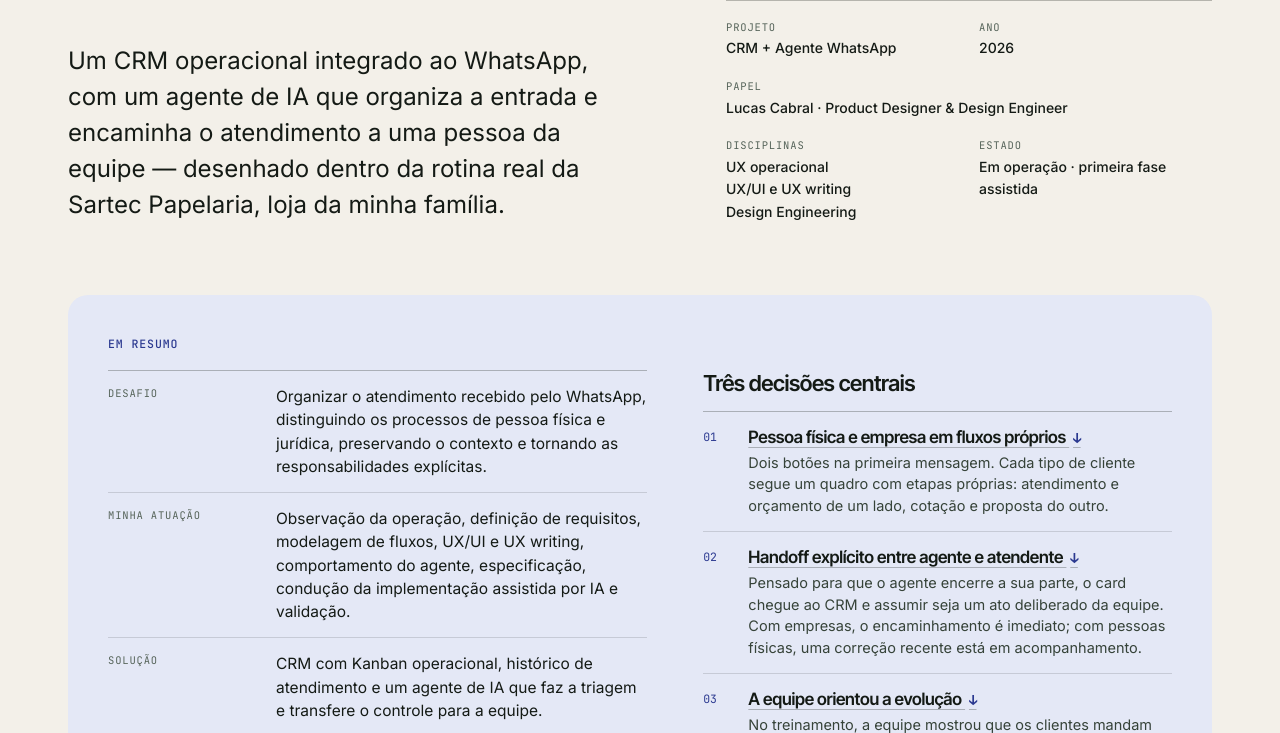
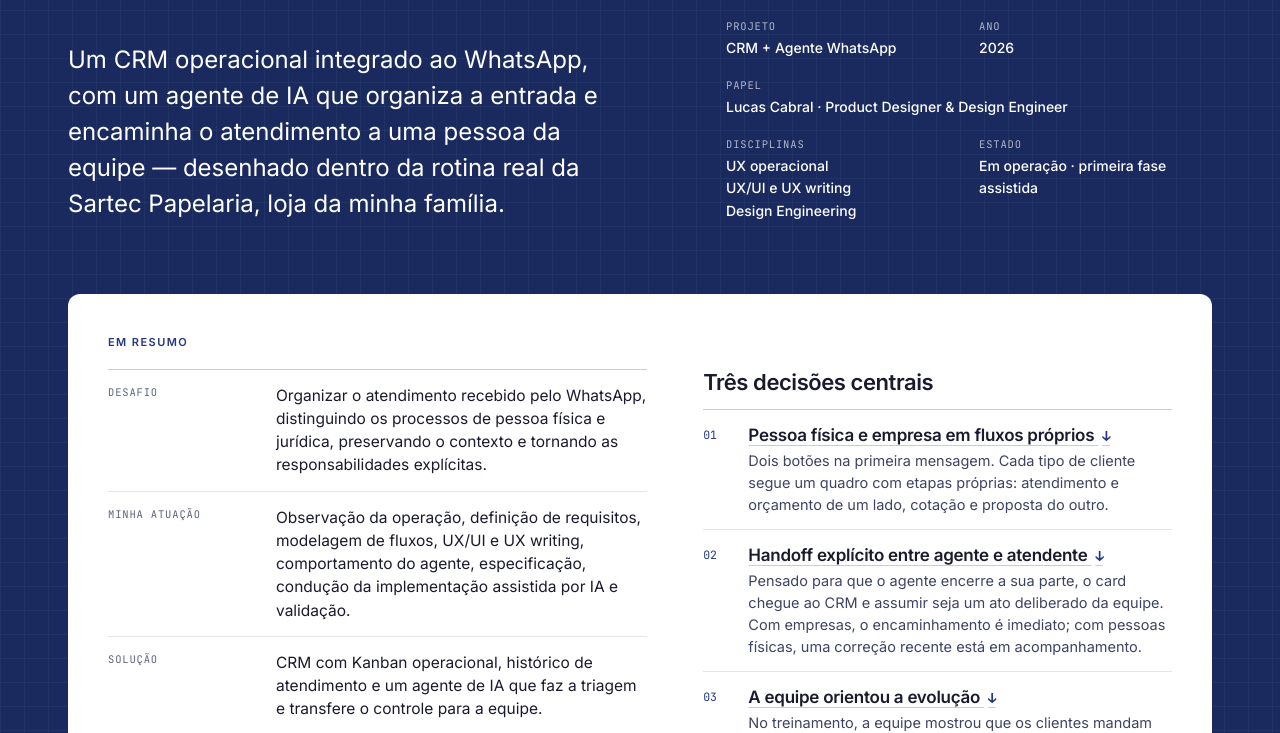
Before and after one commit to Suertesoy/portifolio-lucas-alves-cabral, a website: page cases/sartec/index.html in a window 1280 px wide. Shown: the part 651-1384 px from the top of the page. Drawn offline with Linux system fonts and the light colour scheme.

Commit message:
feat(cases): each case wears its own product's identity (Ciclo 4E)
The base case system (pesca/case.css) declared the portfolio palette and
Sartec/UNIEDU only partly overrode it; nav, device frame, lightbox and the
clover mark were hard-coded green. Those are now tokens with the old values
as defaults, and each case re-points them in its own skin:

- Pesca (new pesca/skin.css): Loja dark premium for nav, hero and dark
  chapters (#161513, #F4EFE6, gold #E4B724, the Loja's serif for brand
  moments); Painel warm canvas for reading sections (#FAF8F3, gold-700 for
  small accents, ink focus ring); done/paid stay emerald.
- Sartec: the CRM panel instead of the shop's commercial blue/red — navy
  header bar for nav, hero and dark chapters, #F0F2F7 with white cards,
  Inter, the panel's labels and radii, brand-red #CC2222 / #A31B1B.
- UNIEDU: DS neutrals for frames and lightbox, white light-mode card for the
  summary, the app's button shape.
- Shell: at <=400px the other-work labels and Before/After tabs no longer
  overflow (pre-existing in EN/ES at 320px).

No content, translations or behaviour changed.

Co-Authored-By: Claude Opus 5.5 <noreply@anthropic.com>

```diff
--- a/cases/pesca/case.css
+++ b/cases/pesca/case.css
@@ -1,7 +1,8 @@
 /* =========================================================
    CASE — PESCA DELIVERY · "Beyond the storefront."
-   Organic Intelligence: warm paper, sage, carbon.
-   The Pesca identity (dark premium) appears only as project content.
+   This file is also the case SYSTEM: Sartec and UNIEDU load it as their base, so the values below are neutral defaults
+   (the portfolio's own palette). Each case paints itself by re-pointing these tokens in its own skin, loaded after
+   ../case-shell.css: pesca/skin.css, sartec/case.css, uniedu/case.css (Ciclo 4E).
    ========================================================= */
 
 :root{
@@ -24,6 +25,9 @@
   --on-dark-faint:rgba(237,235,228,.5);
   --line-dark:rgba(237,235,228,.16);
   --amber:#E8B62A;
+  --nav-bg:rgba(243,240,233,.86);
+  --lb-backdrop:rgba(8,11,9,.97);
+  --shot-bg:#0B1018;
   --shell:1240px;
   --gutter:20px;
   --ease:cubic-bezier(.22,.61,.36,1);
@@ -73,7 +77,7 @@ h3{font-size:clamp(20px,2.4vw,26px);line-height:1.15;letter-spacing:-.02em}
 .on-dark .tag{border-color:var(--line-dark);color:var(--on-dark-soft)}
 
 /* ---------- nav ---------- */
-.cnav{position:sticky;top:0;z-index:50;background:rgba(243,240,233,.86);backdrop-filter:blur(14px);-webkit-backdrop-filter:blur(14px);border-bottom:1px solid var(--line)}
+.cnav{position:sticky;top:0;z-index:50;background:var(--nav-bg);backdrop-filter:blur(14px);-webkit-backdrop-filter:blur(14px);border-bottom:1px solid var(--line)}
 .cnav-in{display:flex;align-items:center;justify-content:space-between;gap:12px;height:60px}
 .back{display:inline-flex;align-items:center;gap:8px;text-decoration:none;font-size:14px;font-weight:500;padding:10px 12px;margin-left:-12px;border-radius:999px;min-height:44px}
 .back:hover{background:var(--paper-2)}
@@ -122,7 +126,7 @@ section{position:relative}
 /* ---------- 03 gallery ---------- */
 .gallery{display:grid;grid-template-columns:repeat(2,1fr);gap:16px 14px}
 .shot{display:block;text-align:left;width:100%}
-.shot-frame{display:block;background:#0B1018;border-radius:18px;padding:10px;transition:transform .35s var(--ease);position:relative}
+.shot-frame{display:block;background:var(--shot-bg);border-radius:18px;padding:10px;transition:transform .35s var(--ease);position:relative}
 .shot-frame img{border-radius:10px;width:100%;height:auto;aspect-ratio:410/870;object-fit:cover}
 .shot:hover .shot-frame{transform:translateY(-4px)}
 .shot-cap{display:block;margin-top:12px;font-size:13px;line-height:1.4;color:var(--on-dark-soft)}
@@ -135,7 +139,7 @@ section{position:relative}
 /* lightbox */
 html:has(dialog[open]){overflow:hidden}
 dialog.lb{border:0;background:transparent;max-width:100vw;max-height:100vh;width:100%;height:100%;margin:0;padding:0;color:#fff}
-dialog.lb::backdrop{background:rgba(8,11,9,.97)}
+dialog.lb::backdrop{background:var(--lb-backdrop)}
 .lb-in{height:100%;display:grid;grid-template-rows:auto 1fr auto;padding:12px var(--gutter) 20px;gap:12px}
 .lb-top{display:flex;justify-content:space-between;align-items:center;font-family:var(--font-mono);font-size:12px;letter-spacing:.06em;color:var(--on-dark-soft)}
 .lb-btn{min-width:44px;min-height:44px;border-radius:999px;border:1px solid var(--line-dark);display:inline-grid;place-items:center;color:#fff;padding:0 14px;font-size:14px}
--- /dev/null
+++ b/cases/pesca/skin.css
@@ -0,0 +1,88 @@
+/* =========================================================
+   CASE — PESCA DELIVERY · skin (Ciclo 4E)
+   Loaded by this page only, after ../case-shell.css. case.css is the shared case system, so the Pesca identity lives here,
+   tokens first, taken from the product's own code (pesca-delivery, feature/scaffold-golden-001):
+   - Loja, app/globals.css ("dark premium"): #161513 bg, #1F1E1C surface, #262523 elevated, #F4EFE6 text, #AAA59C muted,
+     #E4B724 gold (accent, active state, focus; never a large fill), #17130A text on gold, a serif for brand moments only.
+   - Painel, app/painel/painel-theme.css: #FAF8F3 canvas, warm neutrals (#F1ECE0, #6A6250, #3F3A2E, #17130A),
+     gold-700 #6E5000 for text on cream, a 2px ink focus ring; emerald / amber keep their operational meaning.
+   Dark = the Loja (nav, hero, dark chapters). Light = the Painel (the reading sections).
+   Contrast (WCAG 2.x formula): #6E5000 on #F1ECE0 6.34:1 · #6A6250 on #F1ECE0 5.13:1 · #E4B724 on #161513 9.64:1 ·
+   #AAA59C on #1F1E1C 6.80:1 · #17130A on #E4B724 9.79:1 · #047857 on #FFFFFF 5.48:1.
+   ========================================================= */
+:root {
+  --paper: #FAF8F3;            /* Painel canvas */
+  --paper-2: #F1ECE0;          /* Painel slate-100 */
+  --paper-3: #E7E0CF;
+  --ink: #17130A;
+  --ink-soft: #3F3A2E;
+  --muted: #6A6250;
+  --line: rgba(23, 19, 10, .13);
+  --line-strong: rgba(23, 19, 10, .26);
+  --green: #6E5000;            /* accent on paper → gold-700 */
+  --green-deep: #161513;       /* filled pills, toggles, the system lane → the Loja's ground */
+  --carbon: #161513;
+  --carbon-2: #1F1E1C;
+  --sage: #E4B724;             /* accent on dark → the brand gold */
+  --sage-soft: #FBF4D9;        /* gold-50 */
+  --on-dark: #F4EFE6;
+  --on-dark-soft: rgba(244, 239, 230, .76);
+  --on-dark-faint: #AAA59C;
+  --line-dark: rgba(255, 255, 255, .1);
+  --amber: #E4B724;
+  --on-gold: #17130A;
+  --ok: #047857;               /* done / paid: emerald, as in the Painel */
+  --ok-soft: #ECFDF5;
+  --ok-line: #6EE7B7;
+  --serif: "Iowan Old Style", "Palatino Linotype", Palatino, "Book Antiqua", Georgia, "Times New Roman", serif;   /* the Loja's own stack */
+  --nav-bg: rgba(22, 21, 19, .92);
+  --lb-backdrop: rgba(14, 13, 11, .97);
+  --shot-bg: #0F0E0C;
+  --dev-frame: linear-gradient(150deg, #3A3732 0%, #1A1917 34%, #0C0B0A 100%);
+}
+:focus-visible { outline-color: var(--ink); }
+
+/* ---------- the Loja: nav + hero re-point the reading tokens to dark ---------- */
+.cnav, .hero {
+  --ink: var(--on-dark);
+  --ink-soft: var(--on-dark-soft);
+  --muted: var(--on-dark-faint);
+  --line: var(--line-dark);
+  --line-strong: rgba(255, 255, 255, .18);
+  --paper: var(--carbon);
+  --paper-2: #262523;
+  --green: var(--sage);
+  --mark: #8FB09A;             /* the portfolio's clover, in the portfolio's on-dark green */
+  color: var(--ink);
+}
+.cnav :focus-visible, .hero :focus-visible { outline-color: var(--sage); }
+.lang-btn[aria-current="true"] { background: var(--amber); color: var(--on-gold); }
+.hero { background: var(--carbon); }
+.hero h1 { font-family: var(--serif); font-weight: 400; letter-spacing: -.035em; line-height: .9; }
+/* the summary is the Painel inside the Loja: a light card, readable at length */
+.hero .brief {
+  --ink: #17130A; --ink-soft: #3F3A2E; --muted: #6A6250; --line: rgba(23, 19, 10, .13); --line-strong: rgba(23, 19, 10, .26); --green: #6E5000;
+  background: #FAF8F3; color: var(--ink);
+}
+.hero .brief :focus-visible { outline-color: var(--ink); }
+
+/* ---------- display accents on paper: gold-700 is a text colour for small type in the Painel; at display size it reads
+   olive, so the big words stay ink and carry the brand gold as a rule underneath (on dark they are gold, as in the Loja) ---------- */
+h2.statement em, .trio-item.result h3, .reflect blockquote em {
+  color: var(--ink); text-decoration: underline; text-decoration-color: var(--amber); text-decoration-thickness: .08em;
+  text-underline-offset: .1em; text-decoration-skip-ink: none;
+}
+.on-dark h2.statement em { color: var(--sage); text-decoration: none; }
+
+/* ---------- brand moments in the Loja's serif ---------- */
+.uni .big, .reflect blockquote { font-family: var(--serif); font-weight: 400; letter-spacing: -.03em; }
+
+/* ---------- actions: gold fill, ink text (the Loja's and the Painel's primary button) ---------- */
+.btn-primary { background: var(--amber); color: var(--on-gold); font-weight: 600; }
+.btn-primary:hover { background: #D4A717; }
+.ba-label.after b, .dot.lock { background: var(--amber); border-color: var(--amber); color: var(--on-gold); }
+
+/* ---------- operational semantics stay emerald / amber, never the brand gold ---------- */
+.chip.ok { color: var(--ok); border-color: var(--ok); }
+.state.done, .osm-row li.end, .osm-pay .paid { background: var(--ok-soft); border-color: var(--ok-line); }
+.state.done .s i { background: var(--ok); }
--- a/cases/sartec/case.css
+++ b/cases/sartec/case.css
@@ -1,22 +1,79 @@
 /* =========================================================
    CASE — SARTEC · CRM operacional + Agente de IA no WhatsApp (checkpoint 14)
    Base: ../pesca/case.css (portfolio case system) + ../case-shell.css (shared nav, type, frames).
-   Skin: the Sartec identity as project content — navy for the dark chapters, blue as accent on paper,
-   red only where a decision changes hands (handoff, the active attendant, a state that demands action).
+   Skin (Ciclo 4E): the CRM's own interface, not the shop's commercial brand. Tokens from the production panel
+   (SARTEC - CRM_AGENTE/PAINEL, AGENTE/painel/index.html :root): brand-navy #1A2A5E for the header bar → nav, hero and dark
+   chapters; bg-main #F0F2F7 with white cards; text #1A1A2E / #5A6380; navy-mid #243880 as accent on paper; brand-red
+   #CC2222 only where a decision changes hands; the status palette (novo #3B82F6, confirmado emerald) for marks only.
+   Type: Inter instead of the portfolio's Inter Tight (the panel runs on system-ui), labels in the panel's uppercase
+   tracked style, 8–12px radii like its cards and controls.
+   Contrast (WCAG 2.x formula): #5A6380 on #E4E8F1 4.85:1 · #243880 on #F0F2F7 9.60:1 · #93C5FD on #243880 5.96:1 ·
+   #FCA5A5 on #1A2A5E 7.20:1 · #CC2222 on #FFFFFF 5.50:1 · #3B82F6 on #F0F2F7 3.28:1 (non-text only).
    ========================================================= */
 :root {
-  --green: #2B3990;          /* accent on paper → Sartec blue */
-  --green-deep: #151C4D;     /* buttons, active toggles, system lane → navy */
-  --carbon: #10163D;         /* dark chapters */
-  --carbon-2: #18204F;
-  --sage: #A9B6F2;           /* accent on dark → light blue */
-  --sage-soft: #E4E8F6;
-  --red: #D7262E;            /* the Sartec red: handoff / decision only */
-  --red-soft: #FBE3E2;
-  --ok: #1F7A4A; --warn: #B7791F; --off: #7A8094;
+  --paper: #F0F2F7;          /* bg-main */
+  --paper-2: #E4E8F1;        /* tinted chapters */
+  --paper-3: #D9DEEA;
+  --ink: #1A1A2E;            /* text-primary */
+  --ink-soft: #3D4463;
+  --muted: #5A6380;          /* text-secondary */
+  --line: rgba(26, 42, 94, .12);
+  --line-strong: rgba(26, 42, 94, .24);
+  --green: #243880;          /* accent on paper → navy-mid */
+  --green-deep: #1A2A5E;     /* buttons, active toggles, the attendant → brand-navy */
+  --carbon: #1A2A5E;         /* dark chapters = the panel's header bar */
+  --carbon-2: #243880;
+  --sage: #93C5FD;           /* accent on dark → light tint of the "novo" blue */
+  --sage-soft: #DBEAFE;
+  --on-dark: #FFFFFF;
+  --on-dark-soft: rgba(255, 255, 255, .78);
+  --on-dark-faint: rgba(255, 255, 255, .64);
+  --line-dark: rgba(255, 255, 255, .14);
+  --blue: #3B82F6;           /* interface blue (status "novo"): borders and marks, never text */
+  --red: #CC2222;            /* brand-red: handoff / decision only */
+  --red-soft: #FDECEC;
+  --ok: #047857; --warn: #B7791F; --off: #6B7280;
+  --font-display: "Inter", system-ui, sans-serif;
+  --nav-bg: rgba(26, 42, 94, .97);
+  --lb-backdrop: rgba(12, 19, 39, .97);
+  --dev-frame: linear-gradient(150deg, #3A4566 0%, #161D33 34%, #0B1020 100%);
 }
-.cnav .brand svg { fill: #3E5A4A; }   /* the portfolio's mark keeps the portfolio's colour */
-.hero h1 { font-size: clamp(50px, 13.6vw, 184px); }
+h1, h2, h3 { letter-spacing: -.035em; }
+.hero h1 { font-size: clamp(50px, 13.6vw, 184px); letter-spacing: -.05em; }
+.eyebrow { font-family: var(--font-body); font-weight: 600; font-size: 11px; letter-spacing: .13em; }   /* the panel's labels */
+
+/* ---------- the panel's navy header: nav + hero re-point the reading tokens to dark ---------- */
+.cnav, .hero {
+  --ink: #FFFFFF;
+  --ink-soft: rgba(255, 255, 255, .82);
+  --muted: rgba(255, 255, 255, .66);
+  --line: var(--line-dark);
+  --line-strong: rgba(255, 255, 255, .24);
+  --paper-2: rgba(255, 255, 255, .1);
+  --green: var(--sage);
+  --red: #FCA5A5;
+  --mark: #8FB09A;           /* the portfolio's clover, in the portfolio's on-dark green */
+  color: var(--ink);
+}
+.cnav :focus-visible, .hero :focus-visible { outline-color: var(--sage); }
+.lang-btn[aria-current="true"] { background: var(--paper); color: var(--green-deep); }
+/* the same 24px working grid as the CRM card on the Home */
+.hero { background: linear-gradient(rgba(160, 176, 224, .06) 1px, transparent 1px) 0 0 / 24px 24px, linear-gradient(90deg, rgba(160, 176, 224, .06) 1px, transparent 1px) 0 0 / 24px 24px, var(--carbon); }
+/* white cards on the header, as in the panel: they keep the light reading tokens */
+.hero :is(.brief, .eco-node, .client) {
+  --ink: #1A1A2E; --ink-soft: #3D4463; --muted: #5A6380; --line: rgba(26, 42, 94, .12); --line-strong: rgba(26, 42, 94, .24); --green: #243880; --red: #CC2222;
+  color: var(--ink);
+}
+.hero .brief { background: #FFFFFF; }
+.hero .brief :focus-visible { outline-color: var(--green-deep); }
+
+/* ---------- the panel's geometry: cards 10–12px, controls 8px ---------- */
+.brief, .inbox, .anat-stage, .acard, .er, .audit, .diagram, .du-pick, .rl-branch, .persp { border-radius: 12px; }
+.eco-node, .wstate, .msg, .can-col li, .hist li { border-radius: 10px; }
+.btn { border-radius: 8px; }
+.btn-primary:hover { background: var(--carbon-2); }
+.eco-node.agent { border-color: var(--blue); }
+.cnav-mid { font-family: var(--font-body); font-weight: 600; letter-spacing: .13em; }
 
 /* client identification */
 .client { display: inline-flex; align-items: center; gap: 14px; margin-top: 18px; padding: 8px 16px 8px 8px; border: 1px solid var(--line-strong); border-radius: 999px; background: #fff; }
@@ -34,6 +91,7 @@
 .eco-node.human { background: var(--green-deep); border-color: var(--green-deep); color: #fff; }
 .eco-node.human .k { color: var(--sage); }
 .eco-node.human p { color: rgba(255, 255, 255, .74); }
+.hero .eco-node.human { background: var(--carbon-2); border-color: rgba(255, 255, 255, .24); }   /* navy-mid on the navy header */
 .eco-arrow { display: grid; place-items: center; color: var(--muted); font-family: var(--font-mono); font-size: 11px; letter-spacing: .06em; text-transform: uppercase; gap: 2px; padding: 2px 0; }
 .eco-arrow.handoff { color: var(--red); }
 .eco-arrow svg { width: 18px; height: 18px; transform: rotate(90deg); }
@@ -206,7 +264,7 @@
 .rl-branch { display: grid; gap: 6px; padding: 10px 12px; border-radius: 12px; background: var(--paper); border: 1px solid var(--line); }
 .rl-bt { display: flex; align-items: center; gap: 8px; }
 .rl-bt b { font-family: var(--font-mono); font-size: 12px; font-weight: 600; color: var(--ink); }
-.rl-gate .rl-n, .rl-gate h5 { color: var(--red); }
+.rl-gate .rl-n, .rl-gate h5 { color: #A31B1B; }   /* brand-red-dark: #CC2222 is 4.48:1 on the tinted chapter */
 .rl-steps .rl-watch { display: flex; gap: 8px; align-items: flex-start; padding: 8px 10px; border-radius: 10px; border: 1px dashed var(--line-strong); font-size: 13px; }
 .rl-watch svg { flex: none; width: 18px; height: 18px; color: var(--muted); margin-top: 1px; }
 .rl-watch a { color: var(--green); text-underline-offset: 3px; }
--- a/cases/uniedu/case.css
+++ b/cases/uniedu/case.css
@@ -29,12 +29,14 @@
   --font-display: "Plus Jakarta Sans", system-ui, sans-serif;
   --font-body: "Inter", system-ui, -apple-system, sans-serif;
   --u-glow: radial-gradient(60% 50% at 70% 30%, rgba(163, 21, 69, .45), transparent 70%);
+  --nav-bg: rgba(249, 250, 251, .9);
+  --lb-backdrop: rgba(18, 14, 16, .97);    /* Ciclo 4E: the DS neutrals instead of the base's green-black */
+  --shot-bg: #1E1A1D;
+  --dev-frame: linear-gradient(150deg, #3A3338 0%, #1E1A1D 34%, #120E10 100%);
 }
 body { background: var(--paper); }
 .lb-nav[hidden] { display: none; }   /* single-image groups: the base .lb-nav display:flex would override [hidden] */
-.cnav { background: rgba(249, 250, 251, .9); }
 .cnav .brand { font-family: "Inter Tight", system-ui, sans-serif; }
-.cnav .brand svg { fill: #3E5A4A; }   /* the portfolio's mark keeps the portfolio's colour */
 h1, h2, h3, h4 { font-family: var(--font-display); letter-spacing: -.015em; }
 h2.statement { letter-spacing: -.025em; }
 .on-dark .tag { color: var(--on-dark-soft); }
@@ -76,7 +78,7 @@ h2.statement { letter-spacing: -.025em; }
 .u-hero-vis .dev-b { margin-left: calc(var(--dev-w) * -.18); margin-top: calc(var(--dev-w) * .22); transform: rotate(3deg); }
 .u-hero-vis .dev-screen { box-shadow: inset 0 0 0 1px rgba(255, 255, 255, .08), 0 40px 70px -30px rgba(0, 0, 0, .8), 0 0 80px -20px rgba(244, 143, 177, .25); }
 .u-hero-vis figcaption { flex-basis: 100%; margin-top: 20px; font-family: var(--font-mono); font-size: 11px; letter-spacing: .07em; text-transform: uppercase; color: var(--on-dark-faint); text-align: center; }
-.hero .brief { background: var(--sage-soft); color: var(--ink); }
+.hero .brief { background: #FFFFFF; color: var(--ink); }   /* a light-mode card (surfaces #ffffff), not another pink block */
 .hero .brief .brief-h { color: var(--green); }
 .hero .brief :focus-visible { outline-color: var(--green); }
 
@@ -296,7 +298,7 @@ h2.statement { letter-spacing: -.025em; }
 .stc ul { list-style: none; display: grid; gap: 6px; }
 .stc li { font-size: 14.5px; line-height: 1.45; color: var(--ink-soft); }
 .u-ctas { display: flex; flex-wrap: wrap; gap: 12px; margin-top: clamp(40px, 6vw, 64px); }
-.u-ctas .btn { min-height: 52px; padding: 0 24px; font-weight: 600; }
+.u-ctas .btn { min-height: 52px; padding: 0 24px; font-weight: 600; border-radius: 12px; letter-spacing: .01em; }   /* the app's button shape (see .ct-btn) */
 .u-ctas .btn-primary { background: var(--green); }
 .u-ctas .btn-primary:hover { background: var(--green-deep); }
 .btn-line { border: 1.5px solid var(--green); color: var(--green); background: #fff; }
```
Also changed, not shown: cases/case-shell.css (+9 -2 lines), cases/pesca/index.html (+1 -0 lines).
